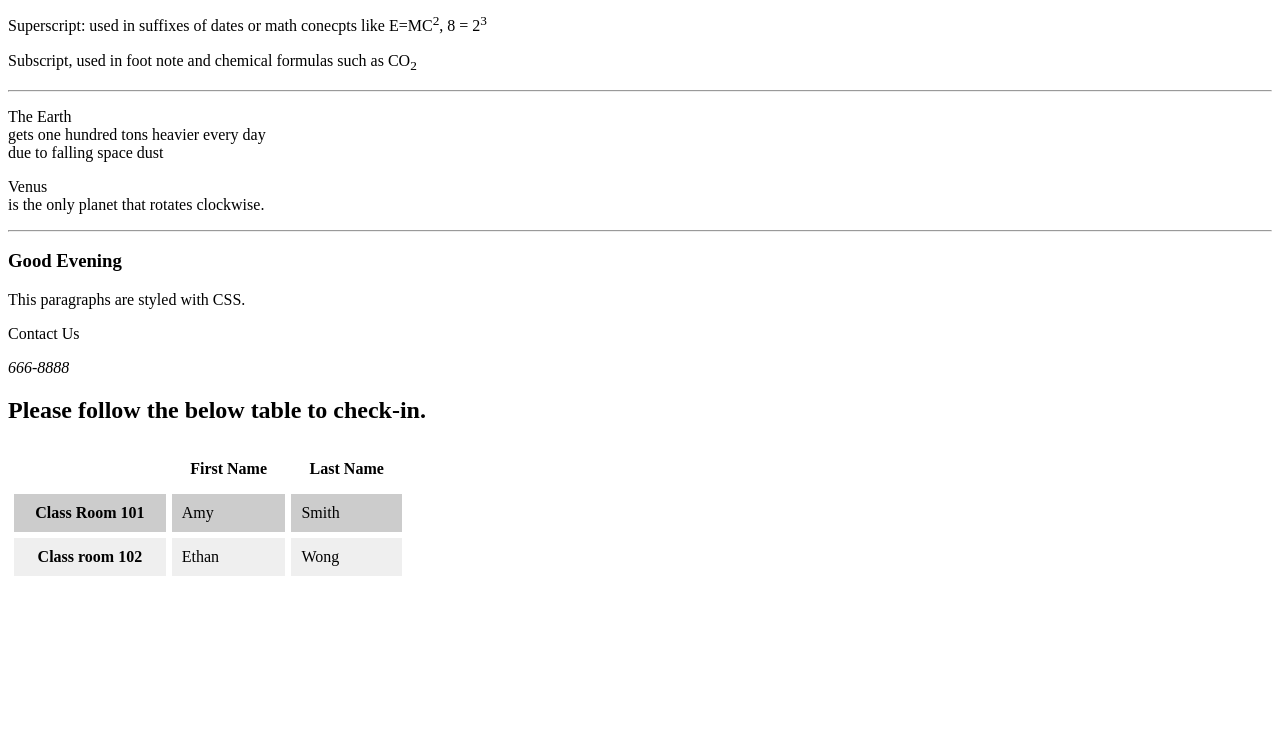
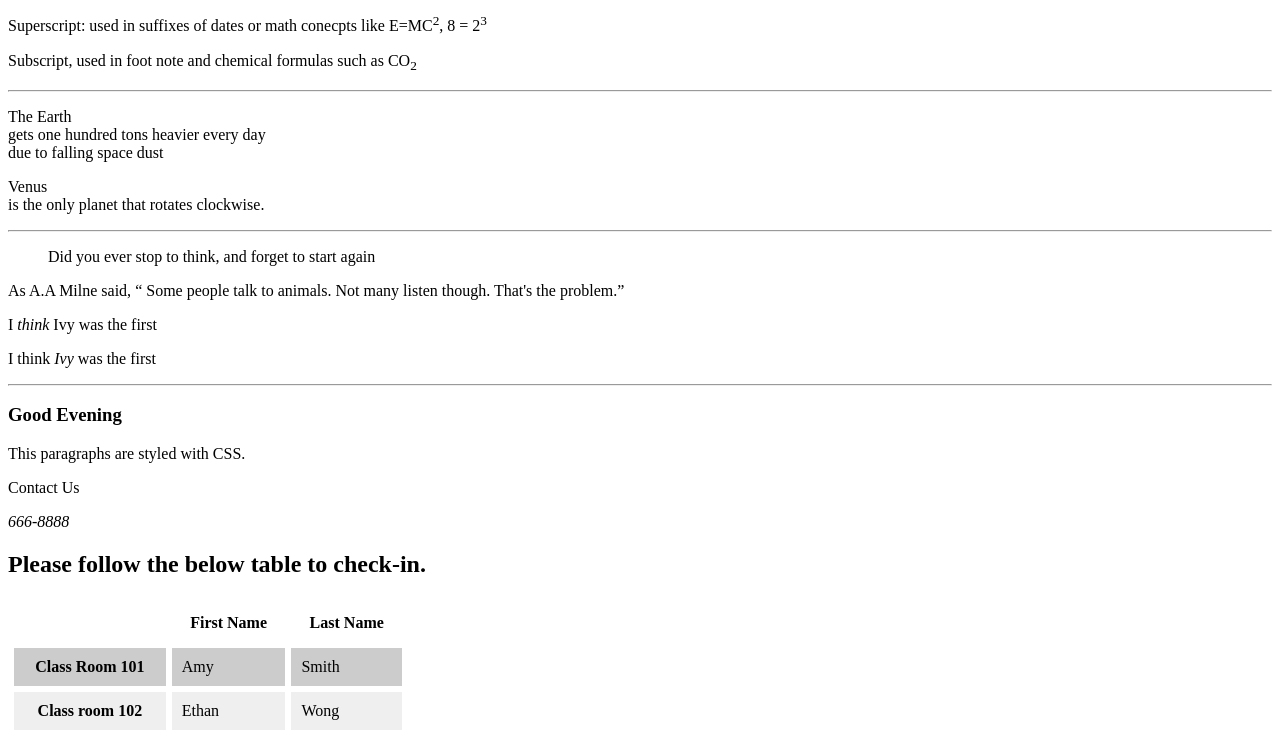
Before and after one commit to julie772/julie772.github.io, a plain HTML site: page index.html in a window 1280 px wide. Shown: the part 105-849 px from the top of the page. Before the commit the page ends 800 px from the top, so only its background shows below. Drawn offline with Linux system fonts and the light colour scheme.

Commit message:
Update index.html

```diff
--- a/index.html
+++ b/index.html
@@ -14,7 +14,14 @@
 	<p> The Earth <br /> gets one hundred tons heavier every day<br /> due to falling space dust</p>
  	<p> Venus <br />is the only planet that rotates clockwise.</p>
 	<hr />
+	<blockquote cite="jttps://en.wikipedia.org/wiki/winnie-the-Pooh">
+			<p> Did you ever stop to think, and forget to start again</p>
+	</blockquote>
+	<p> As A.A Milne said, <q> Some people talk to animals. Not many listen though. That's the problem.</q></p>
 
+	<p> I <em> think</em> Ivy was the first </p>
+	<p> I think <em> Ivy </em> was the first </p>
+	<hr/>
 
 
 	<script src="js/yDreams.js"></script>
```
